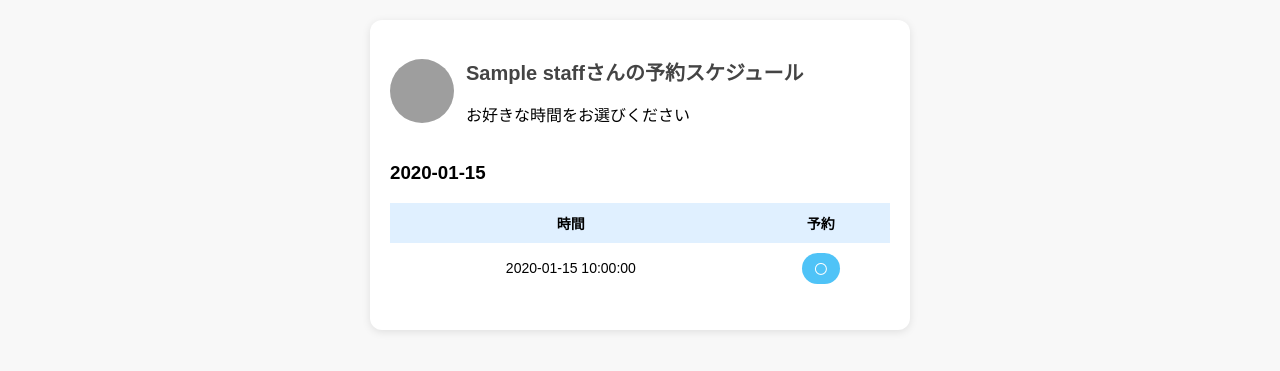
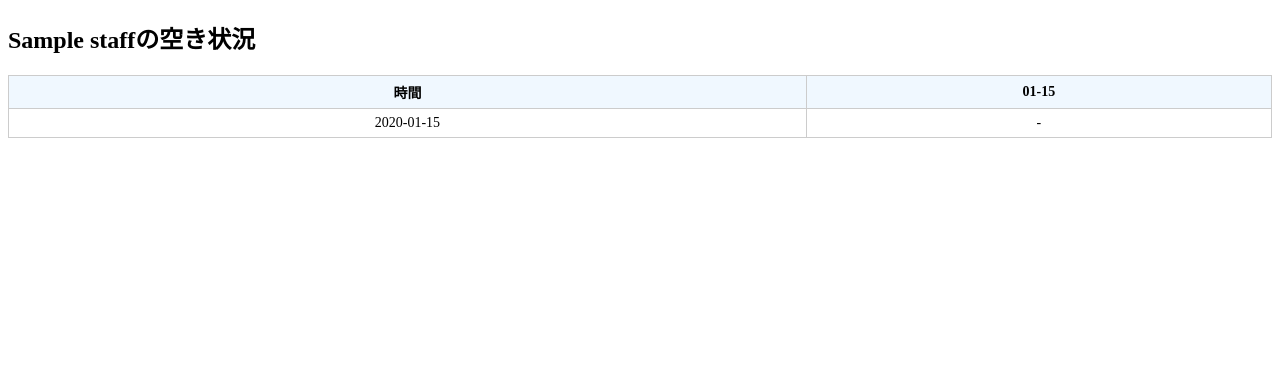
Before and after one commit to saeneko514/reservation, a Flask app: template templates/select_staff.html in a window 1280 px wide. Shown: the top 371 px of the page. Run offline with Flask 3, Linux system fonts and the light colour scheme; the template is opened without the code that fills it: most values are stand-ins (such as "Sample title", 1, 10 or a date in 2020); grey boxes are pictures that could not be loaded.

Commit message:
Update select_staff.html

```diff
--- a/templates/select_staff.html
+++ b/templates/select_staff.html
@@ -2,62 +2,54 @@
 <html>
 <head>
   <meta charset="UTF-8">
-  <title>{{ staff }}さんの予約スケジュール</title>
-  <meta name="viewport" content="width=device-width, initial-scale=1">
+  <title>{{ staff }}の空きスケジュール</title>
   <style>
-    body { font-family: sans-serif; background: #f8f8f8; margin: 0; padding: 20px; }
-    .container { max-width: 500px; margin: auto; background: #fff; border-radius: 12px; padding: 20px; box-shadow: 0 2px 8px rgba(0,0,0,0.1); }
-    .staff-header { display: flex; align-items: center; gap: 12px; margin-bottom: 20px; }
-    .staff-photo { width: 64px; height: 64px; border-radius: 50%; object-fit: cover; }
-    .schedule-day { margin-bottom: 16px; }
-    h2 { color: #444; font-size: 20px; }
-    table { width: 100%; border-collapse: collapse; }
-    th, td { padding: 10px; text-align: center; font-size: 14px; }
-    th { background: #e0f0ff; }
-    td.available button {
-      background: #4fc3f7; color: white; border: none; border-radius: 20px;
-      padding: 6px 12px; cursor: pointer;
+    table { border-collapse: collapse; width: 100%; font-size: 14px; }
+    th, td { border: 1px solid #ccc; padding: 6px; text-align: center; }
+    th { background-color: #f0f8ff; }
+    button {
+      background-color: #4fc3f7;
+      border: none;
+      border-radius: 5px;
+      padding: 4px 8px;
+      color: white;
+      cursor: pointer;
     }
-    td.booked { color: #aaa; }
+    .booked { color: #aaa; }
   </style>
 </head>
 <body>
-  <div class="container">
-    <div class="staff-header">
-      <img src="/static/yamada.jpg" class="staff-photo" alt="staff">
-      <div>
-        <h2>{{ staff }}さんの予約スケジュール</h2>
-        <p>お好きな時間をお選びください</p>
-      </div>
-    </div>
-
-    {% for date, slots in schedule_by_day.items() %}
-    <div class="schedule-day">
-      <h3>{{ date }}</h3>
+  <h2>{{ staff }}の空き状況</h2>
   <table>
     <tr>
-          <th>時間</th><th>予約</th>
+      <th>時間</th>
+      {% for date in dates %}
+        <th>{{ date[5:] }}</th>  {# 07-01 の形式にする #}
+      {% endfor %}
     </tr>
-        {% for slot in slots %}
+    {% for time, day_row in table.items() %}
     <tr>
-          <td>{{ slot.time }}</td>
-          {% if slot.status == 'available' %}
-            <td class="available">
-              <form action="/reserve" method="POST">
+      <td>{{ time }}</td>
+      {% for date in dates %}
+        <td>
+          {% if day_row[date] == 'available' %}
+          <form method="POST" action="/reserve">
             <input type="hidden" name="staff" value="{{ staff }}">
             <input type="hidden" name="date" value="{{ date }}">
-                <input type="hidden" name="time" value="{{ slot.time }}">
+            <input type="hidden" name="time" value="{{ time }}">
+            <input type="hidden" name="userId" value="abc123">
+            <input type="hidden" name="name" value="山下さえこ">
             <button type="submit">〇</button>
           </form>
+          {% elif day_row[date] == 'booked' %}
+            <span class="booked">×</span>
+          {% else %}
+            -
+          {% endif %}
         </td>
-          {% else %}
-            <td class="booked">×</td>
-          {% endif %}
+      {% endfor %}
     </tr>
     {% endfor %}
   </table>
-    </div>
-    {% endfor %}
-  </div>
 </body>
 </html>
```
Lines whose indentation alone changed are shown as unchanged.
